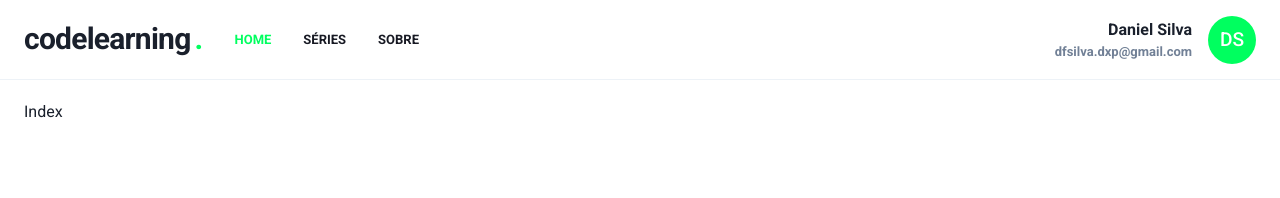
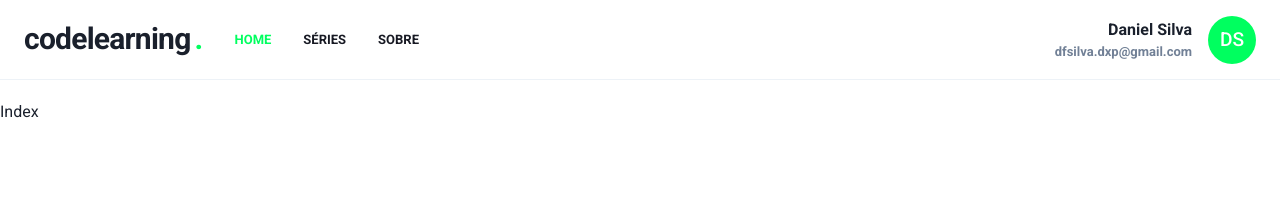
Before and after one commit to dfsilvadev/codelearning, a Next.js app: page / in a window 1280 px wide. Shown: the top 198 px of the page. Built offline with nearby package versions, Linux system fonts and the light colour scheme; no server answers.

Commit message:
feat: removendo o flex do layout

```diff
--- a/src/components/Layout.js
+++ b/src/components/Layout.js
@@ -1,20 +1,12 @@
-import { Box, Flex } from '@chakra-ui/react';
+import { Box } from '@chakra-ui/react';
 import Navbar from './Navbar';
 
 export default function Layout({ children, bgColor }) {
   return (
-    <Box as="main" w="100%" h="auto" paddingBottom="6">
+    <Box as="main" w="100%" h="auto">
       <Navbar />
       <Box as="section" background={bgColor} pt="100px">
-        <Flex
-          w="100%"
-          maxW={1480}
-          marginX="auto"
-          paddingX="6"
-          direction="column"
-        >
-          {children}
-        </Flex>
+        {children}
       </Box>
     </Box>
   );
```
